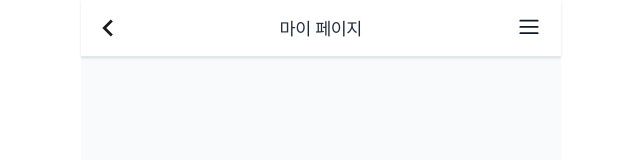
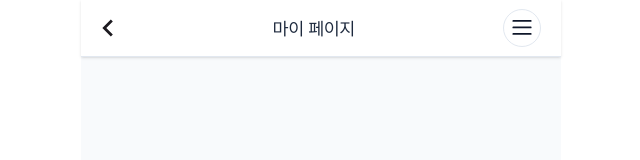
Before and after one commit to woowacourse-teams/2025-Fit-toring, a React app in the folder frontend/: page /my-page in a window 1280 px wide. Shown: the top 160 px of the page, without its empty margins (319-959 px from the left). Built offline with nearby package versions, Linux system fonts and the light colour scheme.

Commit message:
feat: 메뉴 드롭다운 컴포넌트 추가 및 MyPageHeader에서 분리 #226

```diff
--- /dev/null
+++ b/frontend/src/pages/myPage/components/MenuDropDown/MenuDropDown.tsx
@@ -0,0 +1,46 @@
+import styled from '@emotion/styled';
+
+import menuIcon from '../../../../common/assets/images/menuBar.svg';
+
+function MenuDropDown() {
+  return (
+    <>
+      <StyledMenuButton>
+        <StyledMenuIcon src={menuIcon} alt="메뉴 열기 아이콘" />
+      </StyledMenuButton>
+    </>
+  );
+}
+
+export default MenuDropDown;
+
+const StyledMenuButton = styled.button`
+  display: flex;
+  align-items: center;
+  justify-content: center;
+
+  width: 3.8rem;
+  height: 3.8rem;
+  margin-right: 2rem;
+  padding: 0;
+  border: 1px solid ${({ theme }) => theme.OUTLINE.REGULAR};
+  border-radius: 50%;
+
+  background: ${({ theme }) => theme.BG.WHITE};
+  background-color: transparent;
+
+  color: ${({ theme }) => theme.FONT.B03};
+  cursor: pointer;
+  transition: all 0.2s ease;
+
+  &:hover {
+    background: ${({ theme }) => theme.SYSTEM.MAIN50};
+    border-color: ${({ theme }) => theme.SYSTEM.MAIN300};
+
+    color: ${({ theme }) => theme.SYSTEM.MAIN700};
+  }
+`;
+
+const StyledMenuIcon = styled.img`
+  width: 2.4rem;
+`;
--- a/frontend/src/pages/myPage/components/MyPageHeader/MyPageHeader.tsx
+++ b/frontend/src/pages/myPage/components/MyPageHeader/MyPageHeader.tsx
@@ -2,8 +2,8 @@ import styled from '@emotion/styled';
 import { useNavigate } from 'react-router-dom';
 
 import backIcon from '../../../../common/assets/images/backIcon.svg';
-import menuIcon from '../../../../common/assets/images/menuBar.svg';
 import Header from '../../../../common/components/Header/Header';
+import MenuDropDown from '../MenuDropDown/MenuDropDown';
 
 function MyPageHeader() {
   const navigate = useNavigate();
@@ -19,9 +19,8 @@ function MyPageHeader() {
           <StyledBackIcon src={backIcon} alt="뒤로가기 아이콘" />
         </StyledBackButton>
         <StyledTitle>마이 페이지</StyledTitle>
-        <StyledMenuButton>
-          <StyledMenuIcon src={menuIcon} alt="메뉴 열기 아이콘" />
-        </StyledMenuButton>
+
+        <MenuDropDown />
       </StyledWrapper>
     </Header>
   );
@@ -56,16 +55,3 @@ const StyledTitle = styled.h1`
   text-align: center;
   ${({ theme }) => theme.TYPOGRAPHY.H3_R}
 `;
-
-const StyledMenuButton = styled.button`
-  margin-right: 2rem;
-  padding: 0;
-  border: none;
-
-  background-color: transparent;
-  cursor: pointer;
-`;
-
-const StyledMenuIcon = styled.img`
-  width: 2.4rem;
-`;
```
